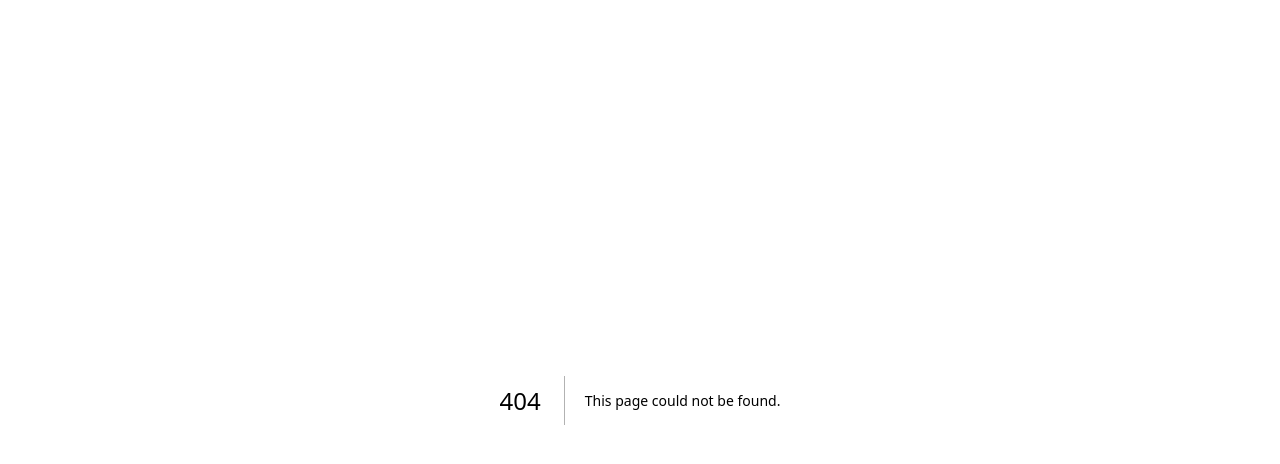
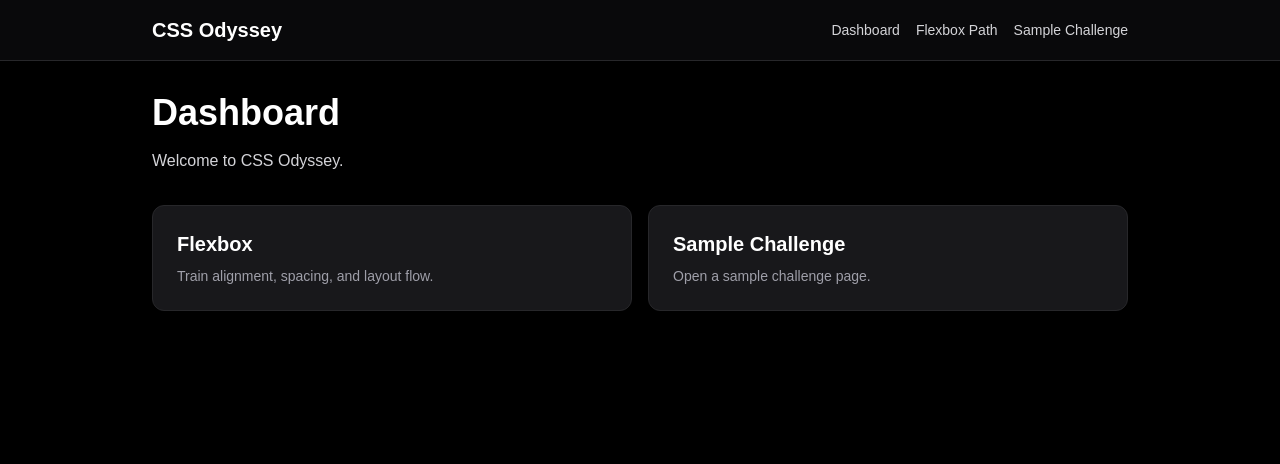
Before and after one commit to virginiasicuriello/css-odyssey, a Next.js app: page /dashboard in a window 1280 px wide. Before the commit this address had no page. Shown: the top 464 px of the page. Built offline with nearby package versions, Linux system fonts and the light colour scheme.

Commit message:
Add app routes and shared layout components

```diff
--- /dev/null
+++ b/app/challenge/[slug]/page.tsx
@@ -0,0 +1,39 @@
+import AppHeader from "../../../components/app-header";
+import PageShell from "../../../components/page-shell";
+
+type ChallengePageProps = {
+  params: Promise<{
+    slug: string;
+  }>;
+};
+
+export default async function ChallengePage({
+  params,
+}: ChallengePageProps) {
+  const { slug } = await params;
+
+  return (
+    <>
+      <AppHeader />
+      <PageShell>
+        <h1 className="text-4xl font-bold capitalize">
+          {slug.replaceAll("-", " ")}
+        </h1>
+
+        <p className="mt-4 text-zinc-300">
+          This is the challenge page.
+        </p>
+
+        <div className="mt-8 rounded-xl border border-zinc-800 bg-zinc-900 p-6">
+          <p className="text-sm text-zinc-400">Coming next:</p>
+          <ul className="mt-3 list-disc pl-5 text-zinc-300">
+            <li>challenge instructions</li>
+            <li>target layout</li>
+            <li>editable CSS</li>
+            <li>live preview</li>
+          </ul>
+        </div>
+      </PageShell>
+    </>
+  );
+}
--- /dev/null
+++ b/app/dashboard/page.tsx
@@ -0,0 +1,40 @@
+import AppHeader from "@/components/app-header";
+import PageShell from "@/components/page-shell";
+import Link from "next/link";
+
+export default function DashboardPage() {
+  return (
+    <>
+      <AppHeader />
+      <PageShell>
+        <h1 className="text-4xl font-bold">Dashboard</h1>
+
+        <p className="mt-4 text-zinc-300">
+          Welcome to CSS Odyssey.
+        </p>
+
+        <div className="mt-8 grid gap-4 sm:grid-cols-2">
+          <Link
+            href="/path/flexbox"
+            className="rounded-xl border border-zinc-800 bg-zinc-900 p-6"
+          >
+            <h2 className="text-xl font-semibold">Flexbox</h2>
+            <p className="mt-2 text-sm text-zinc-400">
+              Train alignment, spacing, and layout flow.
+            </p>
+          </Link>
+
+          <Link
+            href="/challenge/center-the-orb"
+            className="rounded-xl border border-zinc-800 bg-zinc-900 p-6"
+          >
+            <h2 className="text-xl font-semibold">Sample Challenge</h2>
+            <p className="mt-2 text-sm text-zinc-400">
+              Open a sample challenge page.
+            </p>
+          </Link>
+        </div>
+      </PageShell>
+    </>
+  );
+}
--- a/app/page.tsx
+++ b/app/page.tsx
@@ -1,11 +1,30 @@
+import Link from "next/link";
+
 export default function Home() {
   return (
-    <main className="min-h-screen flex items-center justify-center bg-black text-white">
-      <div className="text-center">
+    <main className="min-h-screen bg-black text-white">
+      <div className="mx-auto flex min-h-screen max-w-5xl flex-col items-center justify-center px-6 text-center">
         <h1 className="text-5xl font-bold">CSS Odyssey</h1>
-        <p className="mt-4 text-lg text-zinc-300">
+
+        <p className="mt-4 max-w-2xl text-lg text-zinc-300">
           Master CSS layout like a game.
         </p>
+
+        <div className="mt-8 flex flex-col gap-4 sm:flex-row">
+          <Link
+            href="/dashboard"
+            className="rounded-lg bg-white px-6 py-3 text-black font-medium"
+          >
+            Go to Dashboard
+          </Link>
+
+          <Link
+            href="/path/flexbox"
+            className="rounded-lg border border-zinc-700 px-6 py-3 text-white font-medium"
+          >
+            View Flexbox Path
+          </Link>
+        </div>
       </div>
     </main>
   );
--- /dev/null
+++ b/app/path/[slug]/page.tsx
@@ -0,0 +1,35 @@
+import AppHeader from "../../../components/app-header";
+import PageShell from "../../../components/page-shell";
+import Link from "next/link";
+
+type PathPageProps = {
+  params: Promise<{
+    slug: string;
+  }>;
+};
+
+export default async function PathPage({ params }: PathPageProps) {
+  const { slug } = await params;
+
+  return (
+    <>
+      <AppHeader />
+      <PageShell>
+        <h1 className="text-4xl font-bold capitalize">{slug} Path</h1>
+
+        <p className="mt-4 text-zinc-300">
+          This page will show challenges for the {slug} track.
+        </p>
+
+        <div className="mt-8">
+          <Link
+            href="/challenge/center-the-orb"
+            className="inline-block rounded-lg bg-white px-6 py-3 font-medium text-black"
+          >
+            Open Sample Challenge
+          </Link>
+        </div>
+      </PageShell>
+    </>
+  );
+}
--- /dev/null
+++ b/components/app-header.tsx
@@ -0,0 +1,19 @@
+import Link from "next/link";
+
+export default function AppHeader() {
+  return (
+    <header className="border-b border-zinc-800 bg-zinc-950 text-white">
+      <div className="mx-auto flex max-w-5xl items-center justify-between px-6 py-4">
+        <Link href="/" className="text-xl font-bold">
+          CSS Odyssey
+        </Link>
+
+        <nav className="flex gap-4 text-sm text-zinc-300">
+          <Link href="/dashboard">Dashboard</Link>
+          <Link href="/path/flexbox">Flexbox Path</Link>
+          <Link href="/challenge/center-the-orb">Sample Challenge</Link>
+        </nav>
+      </div>
+    </header>
+  );
+}
--- /dev/null
+++ b/components/page-shell.tsx
@@ -0,0 +1,13 @@
+import { ReactNode } from "react";
+
+type PageShellProps = {
+  children: ReactNode;
+};
+
+export default function PageShell({ children }: PageShellProps) {
+  return (
+    <main className="min-h-screen bg-black text-white">
+      <div className="mx-auto max-w-5xl px-6 py-8">{children}</div>
+    </main>
+  );
+}
```
